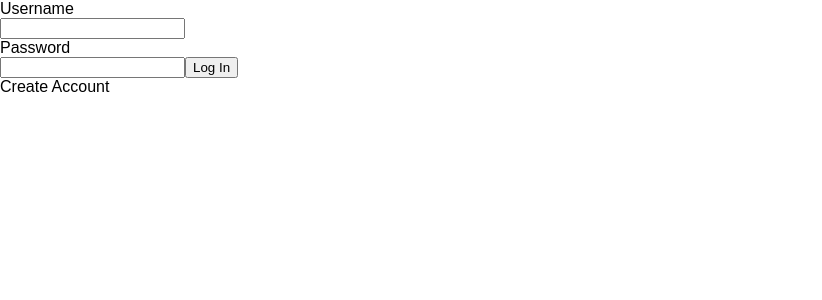
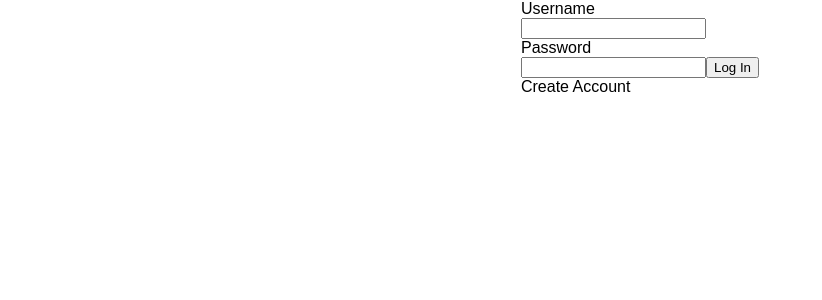
Before and after one commit to ShakeOnItApplication/app, a React (Create React App) app: page / in a window 1280 px wide. Shown: the top 300 px of the page, without its empty margins (0-822 px from the left). Built offline with nearby package versions, Linux system fonts and the light colour scheme.

Commit message:
redux and router

```diff
--- a/src/App.js
+++ b/src/App.js
@@ -3,6 +3,7 @@ import './App.css';
 import axios from 'axios';
 
 import Login from './components/Login/Login';
+import router from './router';
 
 class App extends Component {
   constructor(props){
@@ -19,7 +20,7 @@ class App extends Component {
         <Login />
         :
         <div>
-          Hey
+          { router }
         </div>
         }
       </div>
--- /dev/null
+++ b/src/components/Home/Home.js
@@ -0,0 +1,15 @@
+import React, { Component } from 'react';
+import './Home.css';
+
+export default class Home extends Component {
+    constructor(props){
+        super(props);
+
+    }
+
+    render(){
+        return (
+            <div>Home</div>
+        )
+    }
+}
--- a/src/components/Login/Login.js
+++ b/src/components/Login/Login.js
@@ -21,7 +21,7 @@ export default class Login extends Component {
 
     render() {
         return (
-            <div>
+            <div className="flex-center">
                 {this.state.showLogin
                     ?
                     <div>
--- /dev/null
+++ b/src/ducks/reducer.js
@@ -0,0 +1,22 @@
+const HANDLE_LOG_IN = 'HANDLE_LOG_IN';
+
+const initial_state = {
+    loggedIn: false
+}
+
+export default function reducer(state=initial_state, action){
+    console.log(state, action);
+    switch(action.type){
+        case HANDLE_LOG_IN:
+            return Object.assign({}, state, {loggedIn: action.payload});
+        default:
+            return state;
+    }
+}
+
+export function logIn(payload){
+    return {
+        type: HANDLE_LOG_IN,
+        payload
+    }
+}
--- /dev/null
+++ b/src/ducks/store.js
@@ -0,0 +1,4 @@
+import { createStore } from 'redux';
+import reducer from './reducer';
+
+export default createStore(reducer);
--- a/src/index.css
+++ b/src/index.css
@@ -3,3 +3,16 @@ body {
   padding: 0;
   font-family: sans-serif;
 }
+
+.flex-center {
+  display: flex;
+  justify-content: center;
+  align-items: center;
+}
+
+.flex-center-column {
+  display: flex;
+  flex-direction: column;
+  justify-content: center;
+  align-items: center;
+}
--- a/src/index.js
+++ b/src/index.js
@@ -3,6 +3,16 @@ import ReactDOM from 'react-dom';
 import './index.css';
 import App from './App';
 import registerServiceWorker from './registerServiceWorker';
+import { Provider } from 'react-redux';
+import { BrowserRouter } from 'react-router-dom';
+import store from './ducks/store';
 
-ReactDOM.render(<App />, document.getElementById('root'));
+ReactDOM.render(
+    <BrowserRouter>
+    <Provider store={store}>
+      <App />
+    </Provider>
+  </BrowserRouter>
+, document.getElementById('root')
+);
 registerServiceWorker();
--- /dev/null
+++ b/src/router.js
@@ -0,0 +1,12 @@
+import React from "react";
+import { Switch, Route } from "react-router-dom";
+
+import Home from './components/Home/Home';
+
+export default (
+
+            <Switch>
+                <Route component={ Home } exact path="/" />
+            </Switch>
+
+)
```
Also changed, not shown: src/components/Home/Home.css (added).
